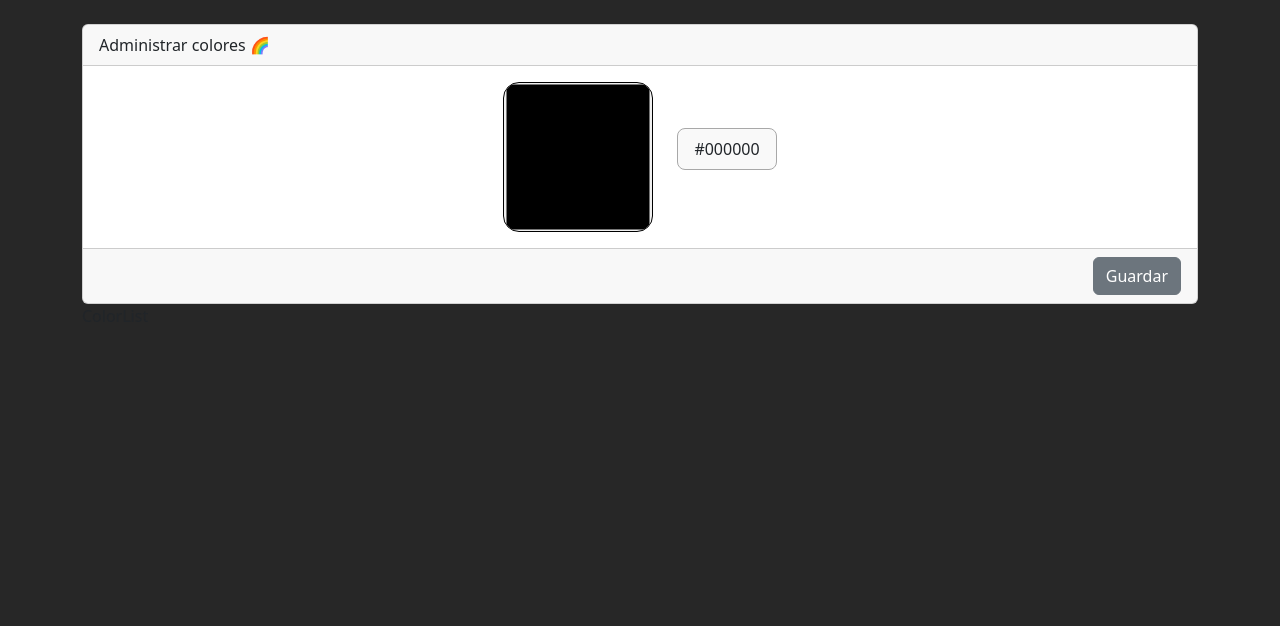
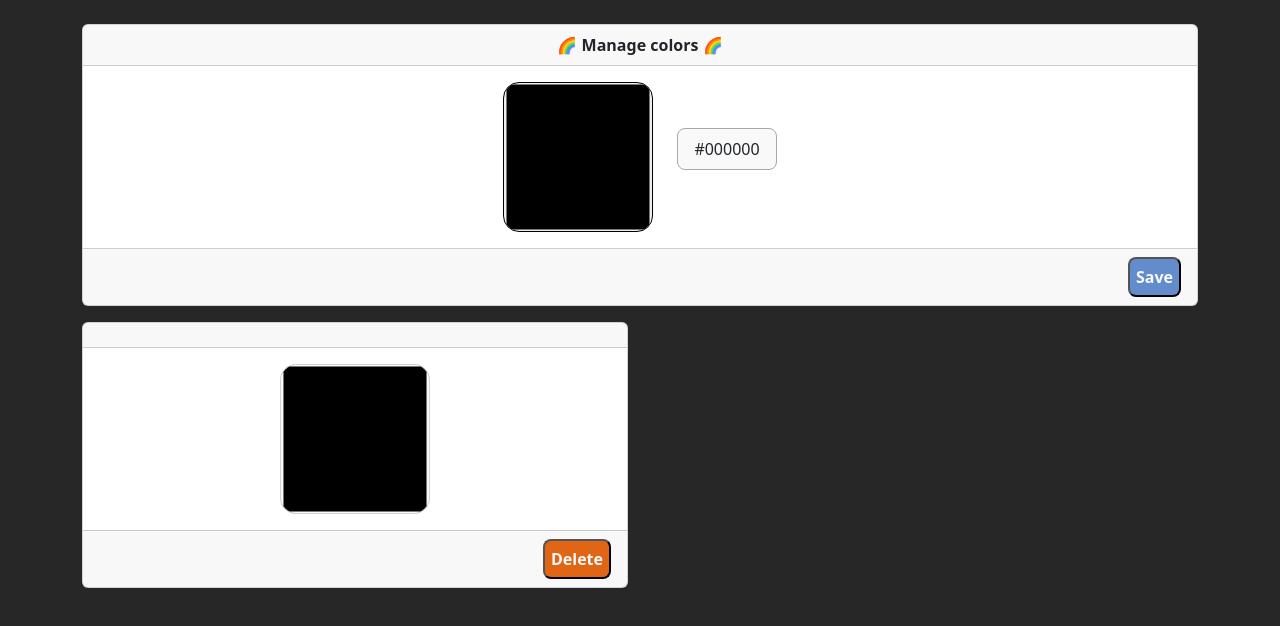
Before and after one commit to CardozoMartin/ReactRolling-Grupo2, a React (Vite) app: page / in a window 1280 px wide. Shown: the top 626 px of the page. Built offline with nearby package versions, Linux system fonts and the light colour scheme.

Commit message:
casi completo ejercicio 6, falta ver por que no funciona local storage y se carga un color previo solo

```diff
--- a/src/components/Ejercicio 6/ColorForm.jsx
+++ b/src/components/Ejercicio 6/ColorForm.jsx
@@ -22,17 +22,19 @@ const ColorForm = (props) => {
       value: color,
     }
     setColors((prev) => [...prev, newColor]);
+
+    setColor('#000000')
   };
 
   return (
     <form className="card" onSubmit={handleSubmit}>
-        <div className="card-header">Administrar colores 🌈</div>
+        <div className="card-header fw-bold text-center">🌈 Manage colors 🌈</div>
         <div className="card-body d-flex align-items-center gap-4 justify-content-center">
           <ColorPicker color={color} handleChange={handleChange} />
           <p className="d-inline color-text">{color}</p>
           </div>
           <div className="card-footer text-body-secondary text-end">
-            <button className="btn btn-secondary" type="submit">Guardar</button>
+            <button className="btn-guardar fw-bold" type="submit">Save</button>
             </div>
             </form>
             )
--- /dev/null
+++ b/src/components/Ejercicio 6/ColorItem.jsx
@@ -0,0 +1,23 @@
+import ColorPicker from "./ColorPicker";
+
+const ColorItem = (props) => {
+    const {color, handleDelete} = props;
+
+  return (
+    <article className="col-12 col-md-6 mb-3">
+        <div className="card">
+        <div className="card-header">
+            <h3>{color.value}</h3>
+        </div>
+        <div className="card-body d-flex align-items-center gap-4 justify-content-center">
+            <ColorPicker color={color.value} disabled />
+            </div>
+            <div className="card-footer text-body-secondary text-end">
+                <button className="btn-eliminar fw-bold" type="button" onClick={() => handleDelete(color.id)}>Delete</button>
+                </div>
+                </div>
+                </article>
+                );
+            };
+
+export default ColorItem;
--- a/src/components/Ejercicio 6/ColorList.jsx
+++ b/src/components/Ejercicio 6/ColorList.jsx
@@ -1,8 +1,17 @@
+import ColorItem from "./ColorItem";
 
 
-const ColorList = () => {
-  return (
-    <div>ColorList</div>
-  )
-}
+const ColorList = (props) => {
+  const {colors, setColors} = props;
+
+  const handleDelete = (id) => {
+    const newList = colors.filter((item) => item.id !== id);
+    setColors(newList);
+};
+
+  return <section className="row mt-3">
+    {colors.map((color) => <ColorItem color={color} key={color.id} handleDelete={handleDelete} />)}
+  </section>
+};
+
 export default ColorList;
--- a/src/components/Ejercicio 6/ColorPicker.jsx
+++ b/src/components/Ejercicio 6/ColorPicker.jsx
@@ -1,5 +1,5 @@
 const ColorPicker = (props) => {
-    const {color, handleChange} = props;
-    return <input type="color" className="color-picker" value={color} onChange={handleChange}/>
+    const {color, handleChange, disabled = false } = props;
+    return <input type="color" className="color-picker" value={color} onChange={handleChange} disabled={disabled}/>
 }
 export default ColorPicker;
--- a/src/components/Ejercicio 6/Ejercicio6.jsx
+++ b/src/components/Ejercicio 6/Ejercicio6.jsx
@@ -7,10 +7,11 @@ import ColorList from "./ColorList"
 // Ejercicio 6: Crear un proyecto de react que muestre un formulario con un input y un button que permite guardar un color en el localstorage.
 // ---------------------------
 
+const colorsLS = JSON.parse(localStorage.getItem('colors')) || [];
 
 const Ejercicio6 = () => {
 
-  const [colors, setColors] = useState([]);
+  const [colors, setColors] = useState([colorsLS]);
 
   useEffect(() => {
     localStorage.setItem('colors', JSON.stringify(colors));
@@ -19,7 +20,7 @@ const Ejercicio6 = () => {
   return (
     <section className="container my-4">
     <ColorForm setColors={setColors} />
-    <ColorList colors={colors} />
+    <ColorList colors={colors} setColors={setColors} />
     </section>
     );
 };
--- a/src/components/Ejercicio 6/ejercicio6.css
+++ b/src/components/Ejercicio 6/ejercicio6.css
@@ -11,3 +11,27 @@
     border: 1px solid #a8a8a8;
     border-radius: 0.5rem;
   }
+
+  .btn-guardar{
+        background-color: #628ccc;
+        color: #f9f9f9;
+        border-radius: 0.5rem;
+        padding: 6px;
+
+        &:hover{
+            background-color: #3a557c;;
+            color: #000000;
+        }
+  }
+
+  .btn-eliminar{
+        background-color: #e06615;
+        color: #f9f9f9;
+        border-radius: 0.5rem;
+        padding: 6px;
+
+        &:hover{
+            background-color: #80390a;;
+            color: #000000;
+        }
+  }
```
